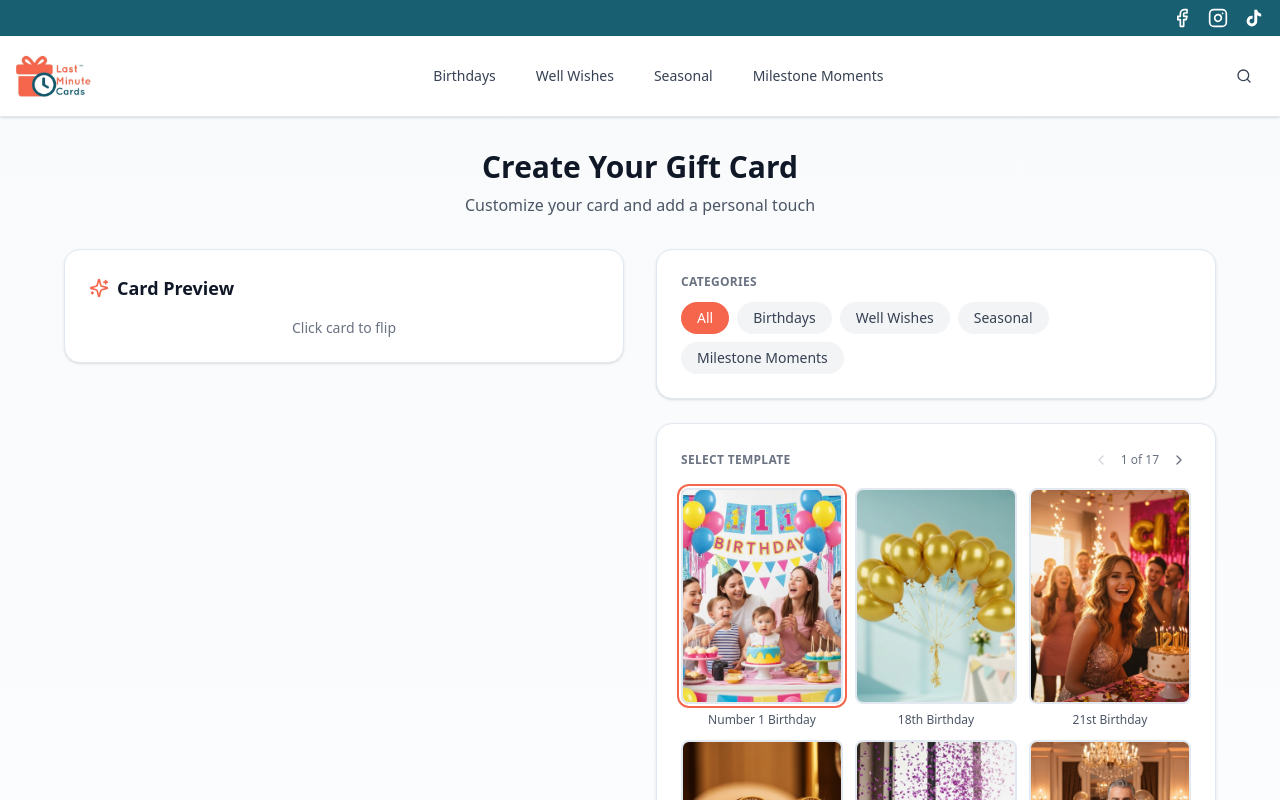
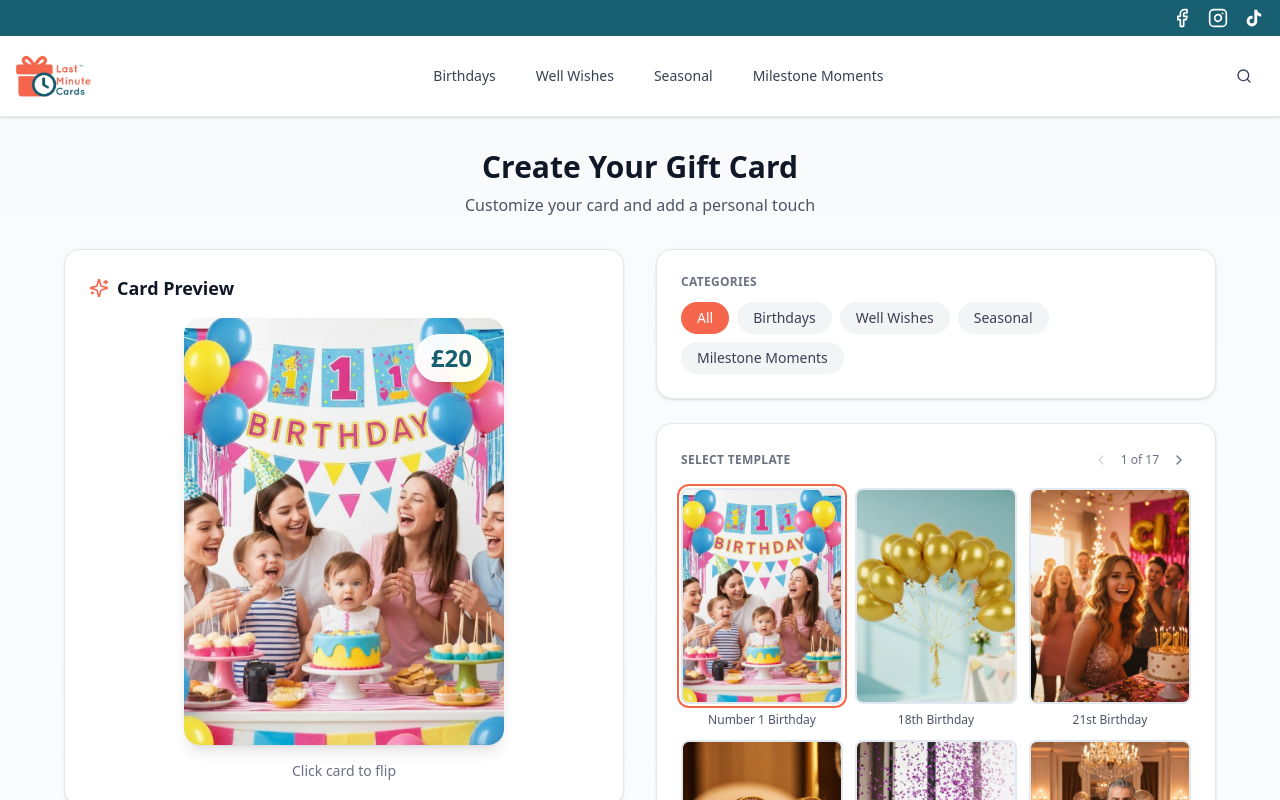
Before and after one commit to HuzaifaKhaan/v0-gift-card, a Next.js app: page /customize in a window 1280 px wide. Shown: the top 800 px of the page. Built offline with nearby package versions, Linux system fonts and the light colour scheme.

Commit message:
fix: resolve card visibility issue
Add explicit dimensions to rotating container for proper display.

#VERCEL_SKIP

Co-authored-by: Huzaifa Khan <112111747+HuzaifaKhaan@users.noreply.github.com>

```diff
--- a/app/create/page.tsx
+++ b/app/create/page.tsx
@@ -297,7 +297,7 @@ export default function CreatePage() {
                 onClick={() => setIsFlipped(!isFlipped)}
               >
                 <div
-                  className="relative w-full h-full transition-transform duration-700"
+                  className="relative aspect-[3/4] w-full transition-transform duration-700"
                   style={{
                     transformStyle: "preserve-3d",
                     WebkitTransformStyle: "preserve-3d",
@@ -316,7 +316,7 @@ export default function CreatePage() {
                     }}
                   >
                     <div
-                      className="aspect-[3/4] relative flex flex-col items-center justify-center"
+                      className="w-full h-full relative flex flex-col items-center justify-center"
                       style={{
                         backgroundColor,
                         ...getPatternStyle(),
--- a/app/customize/page.tsx
+++ b/app/customize/page.tsx
@@ -142,7 +142,7 @@ function CustomizeContent() {
                 onClick={() => setIsFlipped(!isFlipped)}
               >
                 <div
-                  className="relative w-full h-full transition-transform duration-700"
+                  className="relative aspect-[3/4] w-full transition-transform duration-700"
                   style={{
                     transformStyle: "preserve-3d",
                     WebkitTransformStyle: "preserve-3d",
@@ -160,7 +160,7 @@ function CustomizeContent() {
                       WebkitTransform: "rotateY(0deg)",
                     }}
                   >
-                    <div className="aspect-[3/4] relative">
+                    <div className="w-full h-full relative">
                       <Image
                         src={currentCard.image || "/placeholder.svg"}
                         alt={currentCard.name}
```
